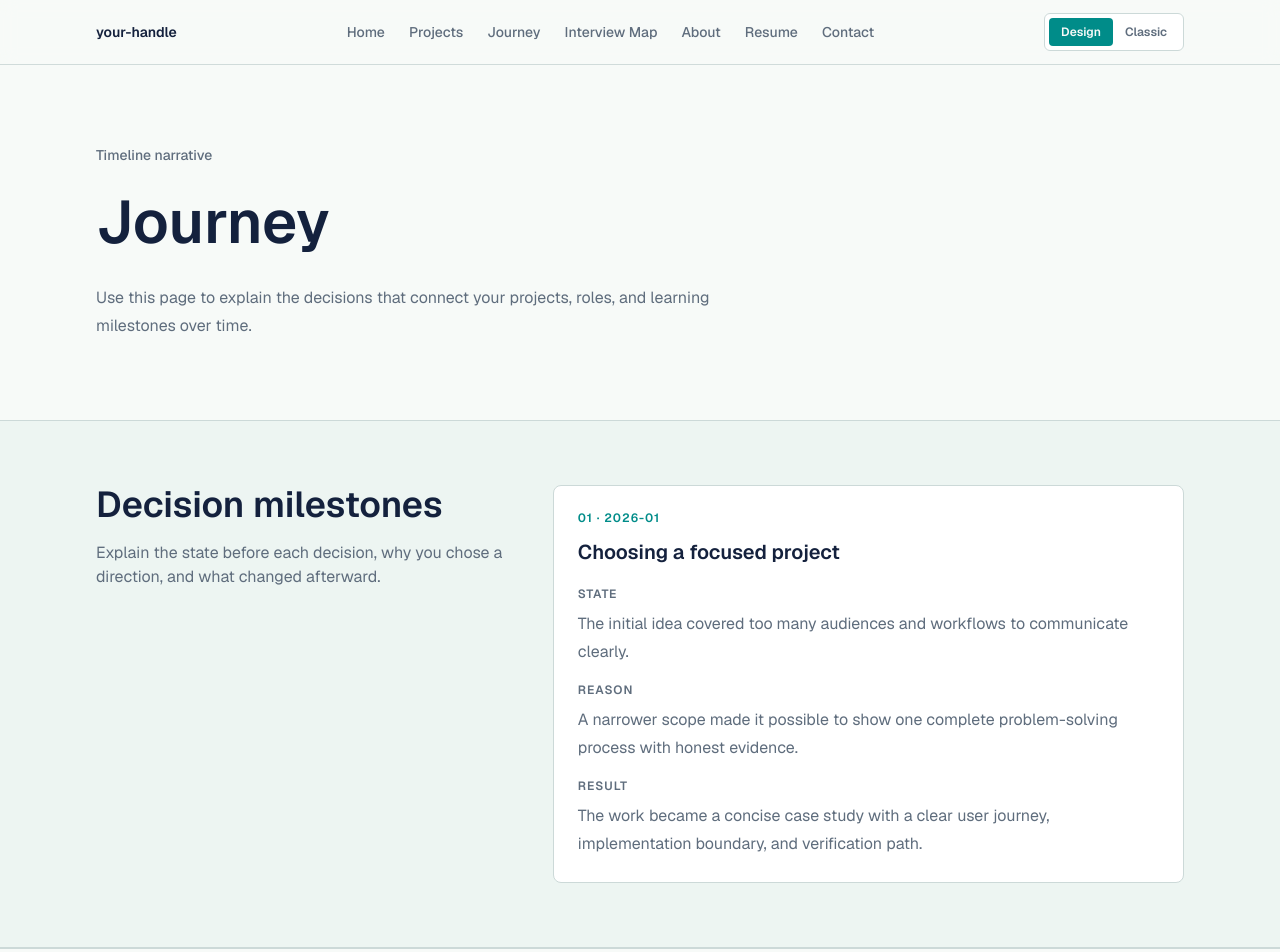
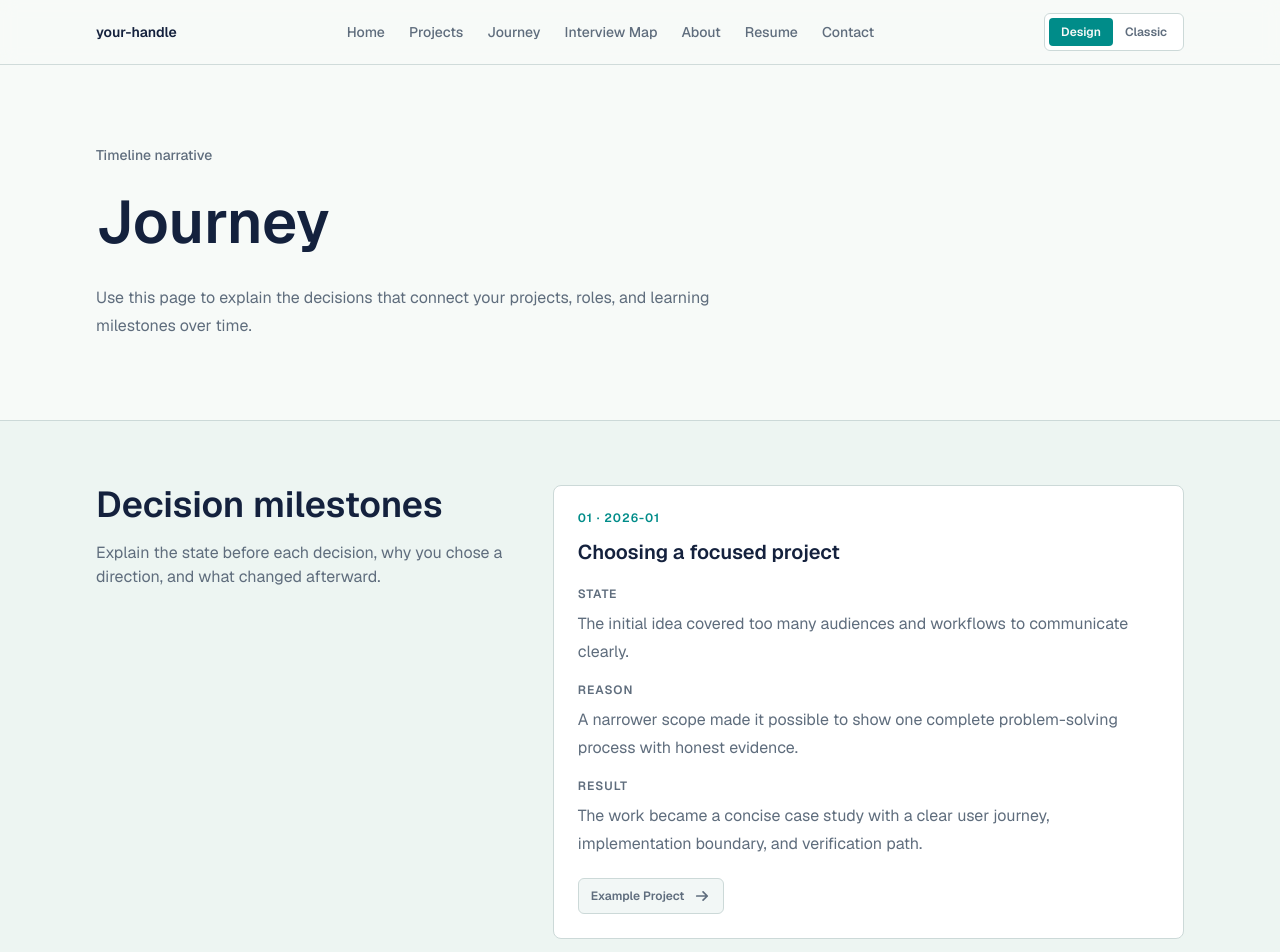
Before and after one commit to seungwoo7050/42web-workspace, a Next.js app: page /journey in a window 1280 px wide. Shown: the top 952 px of the page. Built offline with nearby package versions, Linux system fonts and the light colour scheme.

Commit message:
feat(journey): milestone 프로젝트 근거 연결

```diff
--- a/src/app/journey/page.tsx
+++ b/src/app/journey/page.tsx
@@ -1,9 +1,12 @@
+import Link from "next/link";
 import { notFound } from "next/navigation";
+import { ArrowRightIcon } from "@/components/icons";
 import { ContentHint } from "@/components/portfolio/content-hint";
 import { SectionHeading } from "@/components/portfolio/section-heading";
 import { PageShell } from "@/components/portfolio/site-shell";
 import {
   getPortfolioContent,
+  getTemplateHref,
   isSitePageEnabled,
   resolveContentDebug,
   resolveHomeTemplateId,
@@ -98,6 +101,9 @@ function MilestoneCard({
   labels: PresentationContent["pages"]["journey"]["narrative"]["labels"];
   milestone: JourneyMilestone;
 }) {
+  const anchorProjects = milestone.anchorProjectIds
+    .map((projectId) => content.projects.find((project) => project.id === projectId))
+    .filter((project): project is NonNullable<typeof project> => Boolean(project));
 
   return (
     <li className="rounded-lg border border-line bg-surface p-6">
@@ -139,6 +145,23 @@ function MilestoneCard({
           </dd>
         </div>
       </dl>
+      {anchorProjects.length > 0 ? (
+        <ul className="mt-5 flex flex-wrap gap-2">
+          {anchorProjects.map((project) => (
+            <li key={project.id}>
+              <Link
+                className="inline-flex items-center gap-2 rounded-md border border-line bg-surface-soft px-3 py-2 text-xs font-semibold text-muted transition hover:border-accent hover:text-foreground"
+                href={getTemplateHref(`/projects/${project.id}`, homeTemplate, {
+                  contentDebug,
+                })}
+              >
+                {project.title}
+                <ArrowRightIcon />
+              </Link>
+            </li>
+          ))}
+        </ul>
+      ) : null}
     </li>
   );
 }
```
